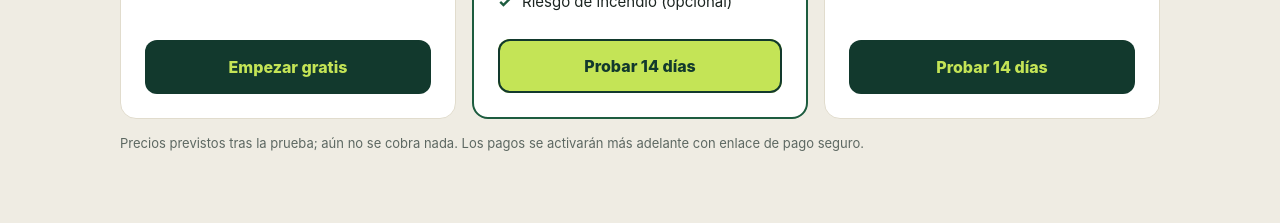
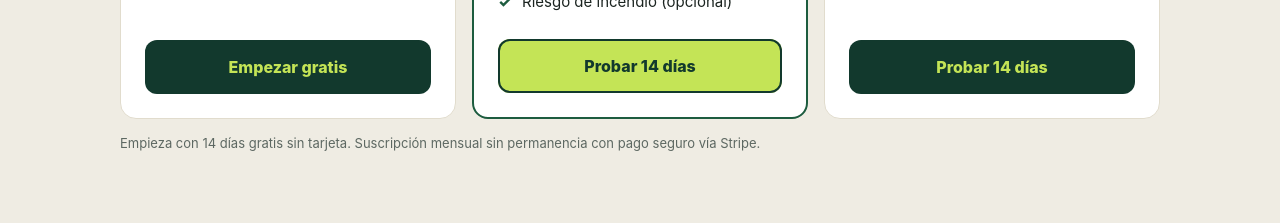
Before and after one commit to atalayaverde/atalayaverde.github.io, a plain HTML site: page index.html in a window 1280 px wide. Shown: the part 3080-3303 px from the top of the page. Drawn offline with Linux system fonts and the light colour scheme.

Commit message:
chore: remove noindex and prototype billing notice for live launch

```diff
--- a/index.html
+++ b/index.html
@@ -7,7 +7,6 @@
 <meta name="description" content="Resumen diario o semanal de licitaciones públicas y ayudas verdes (residuos, forestal, agua, medio ambiente, energía) filtradas por tu sector y tu zona, con plazos y puntuación de encaje.">
 <link rel="icon" href="favicon.svg" type="image/svg+xml">
 <link rel="stylesheet" href="styles.css">
-<meta name="robots" content="noindex"><!-- quitar al lanzar de verdad -->
 <link rel="canonical" href="https://atalayaverde.github.io/"><meta property="og:url" content="https://atalayaverde.github.io/"></head>
 <body>
 <div class="proto" id="proto" hidden>Prototipo en pruebas: aún no enviamos correos. Si te apuntas, tu solicitud queda guardada pero no recibirás nada todavía.</div>
@@ -81,7 +80,7 @@
     <div class="plan"><h3>Equipo</h3><div class="price">49 €<small> / mes + IVA</small></div>
       <ul><li>Hasta 5 destinatarios</li><li>Todo lo de Pro</li><li>Soporte por correo prioritario</li></ul><a class="btn" data-plan="equipo" href="#alta">Probar 14 días</a></div>
   </div>
-  <p class="note">Precios previstos tras la prueba; aún no se cobra nada. Los pagos se activarán más adelante con enlace de pago seguro.</p>
+  <p class="note">Empieza con 14 días gratis sin tarjeta. Suscripción mensual sin permanencia con pago seguro vía Stripe.</p>
 </div></section>
 
 <section id="alta" style="padding-top:10px"><div class="wrap" style="max-width:760px">
```
